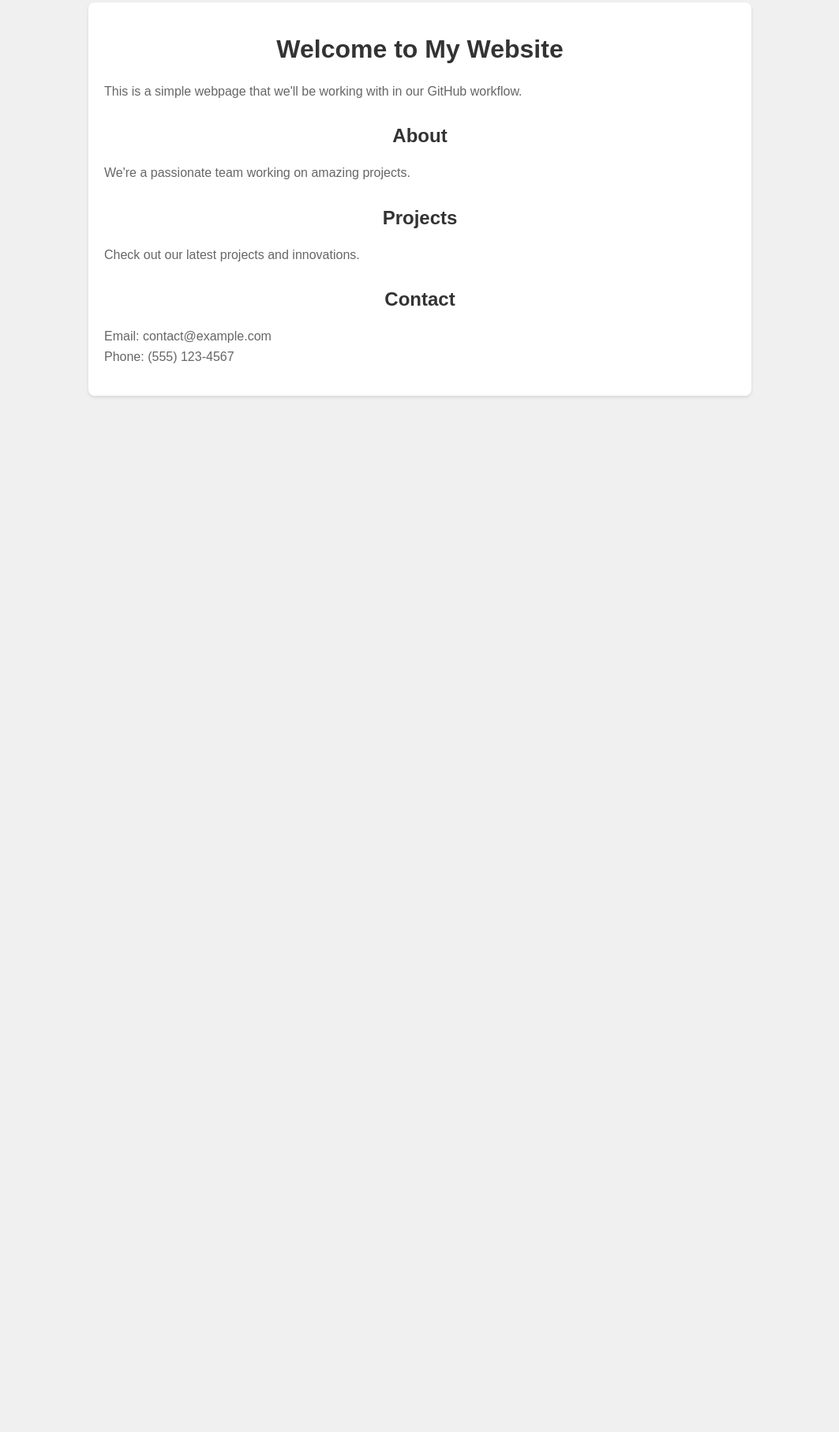
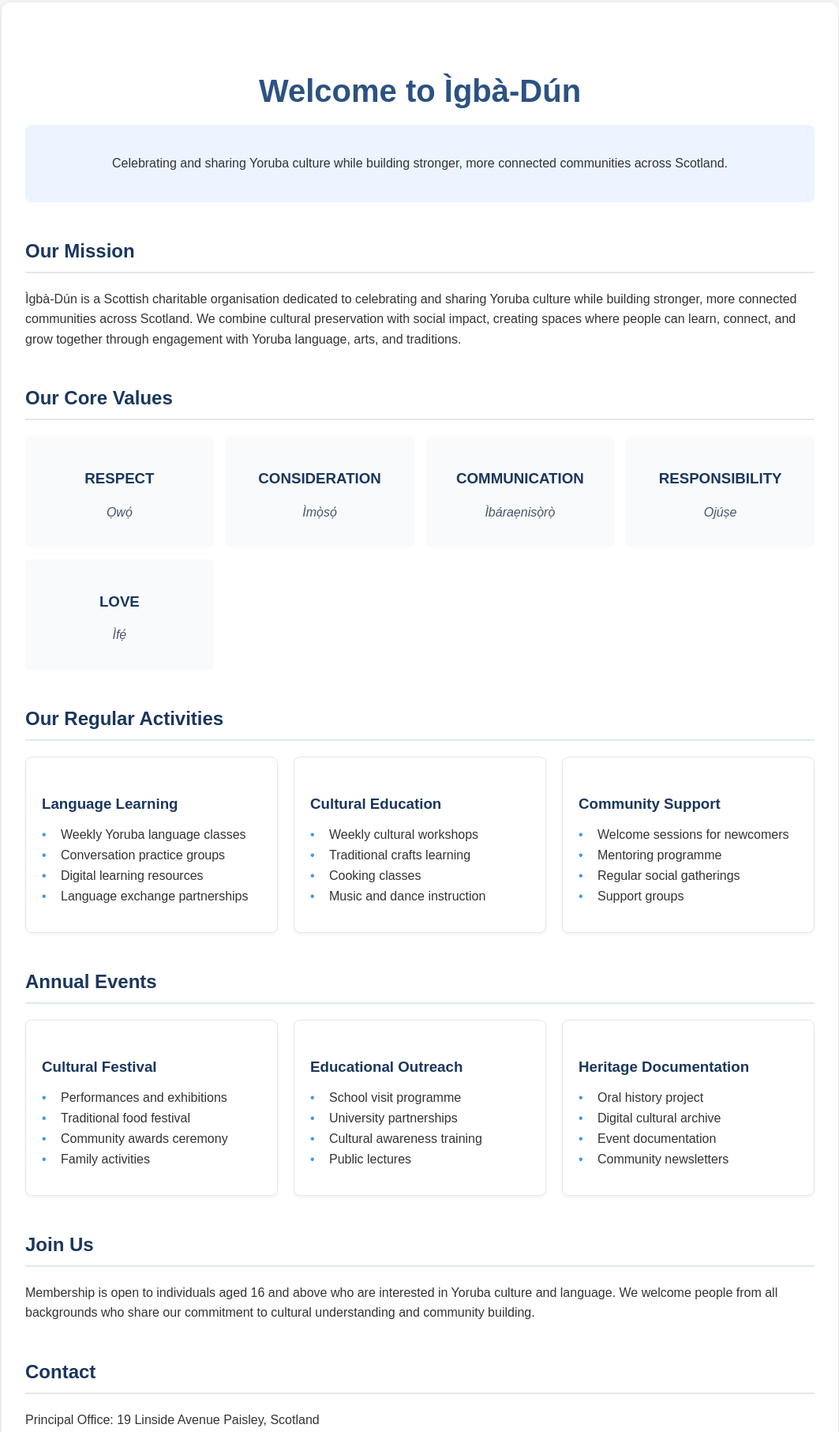
Before and after one commit to Olalekan-Oyedepo/igbadun-test, a plain HTML site: page index.html in a window 1280 px wide. Shown: the part 17-1830 px from the top of the page at 79% size, without its empty margins (108-1171 px from the left). Before the commit the page ends 800 px from the top, so only its background shows below. Drawn offline with Linux system fonts and the light colour scheme.

Commit message:
Enhanced website with Ìgbà-Dún content and improved design

```diff
--- a/index.html
+++ b/index.html
@@ -3,50 +3,198 @@
 <head>
     <meta charset="UTF-8">
     <meta name="viewport" content="width=device-width, initial-scale=1.0">
-    <title>Welcome to My Page</title>
+    <title>Welcome to Ìgbà-Dún</title>
     <style>
         body {
             font-family: Arial, sans-serif;
             margin: 0;
             padding: 20px;
-            background-color: #f0f0f0;
+            background-color: #f5f5f5;
+            color: #333;
         }
         .container {
-            max-width: 800px;
+            max-width: 1000px;
             margin: 0 auto;
             background-color: white;
+            padding: 30px;
+            border-radius: 12px;
+            box-shadow: 0 2px 8px rgba(0, 0, 0, 0.1);
+        }
+        h1, h2, h3 {
+            color: #1a365d;
+            margin-top: 1.5em;
+        }
+        h1 {
+            text-align: center;
+            font-size: 2.5em;
+            margin-bottom: 0.5em;
+            color: #2c5282;
+        }
+        h2 {
+            border-bottom: 2px solid #e2e8f0;
+            padding-bottom: 0.5em;
+            margin-top: 2em;
+        }
+        .hero {
+            text-align: center;
             padding: 20px;
+            background-color: #ebf4ff;
             border-radius: 8px;
-            box-shadow: 0 2px 4px rgba(0, 0, 0, 0.1);
+            margin-bottom: 2em;
         }
-        h1, h2 {
-            color: #333;
+        .activities {
+            display: grid;
+            grid-template-columns: repeat(auto-fit, minmax(300px, 1fr));
+            gap: 20px;
+            margin-top: 20px;
+        }
+        .activity-card {
+            background: #fff;
+            border: 1px solid #e2e8f0;
+            border-radius: 8px;
+            padding: 20px;
+            box-shadow: 0 2px 4px rgba(0, 0, 0, 0.05);
+        }
+        .values {
+            display: grid;
+            grid-template-columns: repeat(auto-fit, minmax(200px, 1fr));
+            gap: 15px;
+            margin-top: 20px;
+        }
+        .value-item {
+            background: #f8fafc;
+            padding: 15px;
+            border-radius: 6px;
             text-align: center;
         }
-        h2 {
-            margin-top: 30px;
-            font-size: 1.5em;
+        .yoruba {
+            font-style: italic;
+            color: #4a5568;
         }
         p {
             line-height: 1.6;
-            color: #666;
+            margin-bottom: 1em;
+        }
+        ul {
+            list-style-type: none;
+            padding-left: 0;
+        }
+        li {
+            margin-bottom: 0.5em;
+            padding-left: 1.5em;
+            position: relative;
+        }
+        li:before {
+            content: "•";
+            color: #4299e1;
+            position: absolute;
+            left: 0;
         }
     </style>
 </head>
 <body>
     <div class="container">
-        <h1>Welcome to My Website</h1>
-        <p>This is a simple webpage that we'll be working with in our GitHub workflow.</p>
+        <h1>Welcome to Ìgbà-Dún</h1>
 
-        <h2>About</h2>
-        <p>We're a passionate team working on amazing projects.</p>
+        <div class="hero">
+            <p>Celebrating and sharing Yoruba culture while building stronger, more connected communities across Scotland.</p>
+        </div>
 
-        <h2>Projects</h2>
-        <p>Check out our latest projects and innovations.</p>
+        <h2>Our Mission</h2>
+        <p>Ìgbà-Dún is a Scottish charitable organisation dedicated to celebrating and sharing Yoruba culture while building stronger, more connected communities across Scotland. We combine cultural preservation with social impact, creating spaces where people can learn, connect, and grow together through engagement with Yoruba language, arts, and traditions.</p>
+
+        <h2>Our Core Values</h2>
+        <div class="values">
+            <div class="value-item">
+                <h3>RESPECT</h3>
+                <p class="yoruba">Ọwọ́</p>
+            </div>
+            <div class="value-item">
+                <h3>CONSIDERATION</h3>
+                <p class="yoruba">Ìmọ̀sọ́</p>
+            </div>
+            <div class="value-item">
+                <h3>COMMUNICATION</h3>
+                <p class="yoruba">Ìbáraẹnisọ̀rọ̀</p>
+            </div>
+            <div class="value-item">
+                <h3>RESPONSIBILITY</h3>
+                <p class="yoruba">Ojúṣe</p>
+            </div>
+            <div class="value-item">
+                <h3>LOVE</h3>
+                <p class="yoruba">Ìfẹ́</p>
+            </div>
+        </div>
+
+        <h2>Our Regular Activities</h2>
+        <div class="activities">
+            <div class="activity-card">
+                <h3>Language Learning</h3>
+                <ul>
+                    <li>Weekly Yoruba language classes</li>
+                    <li>Conversation practice groups</li>
+                    <li>Digital learning resources</li>
+                    <li>Language exchange partnerships</li>
+                </ul>
+            </div>
+            <div class="activity-card">
+                <h3>Cultural Education</h3>
+                <ul>
+                    <li>Weekly cultural workshops</li>
+                    <li>Traditional crafts learning</li>
+                    <li>Cooking classes</li>
+                    <li>Music and dance instruction</li>
+                </ul>
+            </div>
+            <div class="activity-card">
+                <h3>Community Support</h3>
+                <ul>
+                    <li>Welcome sessions for newcomers</li>
+                    <li>Mentoring programme</li>
+                    <li>Regular social gatherings</li>
+                    <li>Support groups</li>
+                </ul>
+            </div>
+        </div>
+
+        <h2>Annual Events</h2>
+        <div class="activities">
+            <div class="activity-card">
+                <h3>Cultural Festival</h3>
+                <ul>
+                    <li>Performances and exhibitions</li>
+                    <li>Traditional food festival</li>
+                    <li>Community awards ceremony</li>
+                    <li>Family activities</li>
+                </ul>
+            </div>
+            <div class="activity-card">
+                <h3>Educational Outreach</h3>
+                <ul>
+                    <li>School visit programme</li>
+                    <li>University partnerships</li>
+                    <li>Cultural awareness training</li>
+                    <li>Public lectures</li>
+                </ul>
+            </div>
+            <div class="activity-card">
+                <h3>Heritage Documentation</h3>
+                <ul>
+                    <li>Oral history project</li>
+                    <li>Digital cultural archive</li>
+                    <li>Event documentation</li>
+                    <li>Community newsletters</li>
+                </ul>
+            </div>
+        </div>
+
+        <h2>Join Us</h2>
+        <p>Membership is open to individuals aged 16 and above who are interested in Yoruba culture and language. We welcome people from all backgrounds who share our commitment to cultural understanding and community building.</p>
 
         <h2>Contact</h2>
-        <p>Email: contact@example.com<br>
-        Phone: (555) 123-4567</p>
+        <p>Principal Office: 19 Linside Avenue Paisley, Scotland</p>
+        <p>For membership inquiries or general information, please get in touch with us.</p>
     </div>
 </body>
 </html>
```
